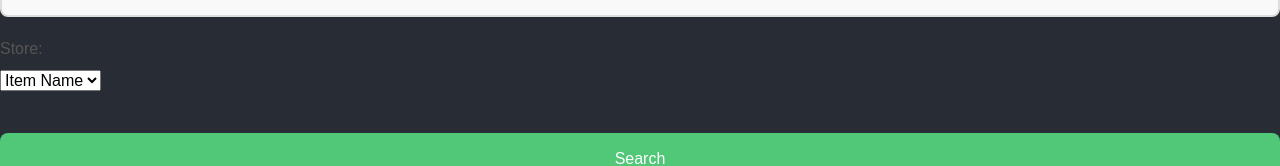
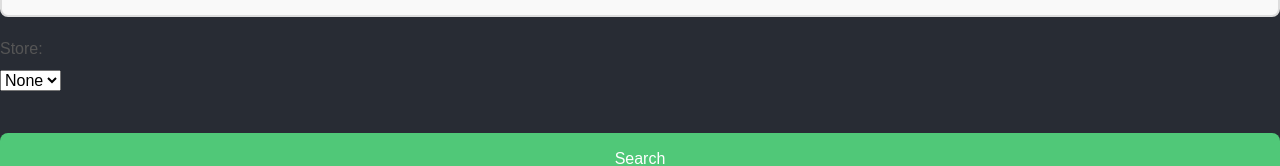
Before and after one commit to IntentusKristen/grocery-compare, a React (Create React App) app in the folder frontend/: page /search in a window 1280 px wide. Shown: the part 161-327 px from the top of the page. Built offline with nearby package versions, Linux system fonts and the light colour scheme.

Commit message:
Did basic filtering by store on frontend

```diff
--- a/frontend/src/pages/Search.tsx
+++ b/frontend/src/pages/Search.tsx
@@ -100,7 +100,7 @@ type GroceryItem = {
 
 const Search: React.FC<SearchProp> = () => {
   const [keyword, setKeyword] = useState('');
-  const [filter, setFilter] = useState('item');
+  const [filter, setFilter] = useState<GroceryItem[]>([]);
   const [found, setFound] = useState<GroceryItem[]>([]);
   const [stores, setStores] = useState([]);
 
@@ -151,7 +151,7 @@ const Search: React.FC<SearchProp> = () => {
           // {"product_id": 7, "price": 4.10, "store_id": 4, "date": "2025-03-04"}
       ]
 
-
+        setFilter(items)
         setFound(items);
       } catch (error) {
         console.error("Error fetching items:", error);
@@ -161,7 +161,19 @@ const Search: React.FC<SearchProp> = () => {
     fetchItems();
   };
   const handleFilter = (e: React.ChangeEvent<HTMLSelectElement>) => {
-    setFilter(e.target.value);
+    let items = []
+    if (e.target.value == "None"){
+      items = found
+    }
+    else{
+      for (let i = 0; i < found.length; i++){
+        if (found[i].store_id.toString() == e.target.value){
+          items.push(found[i])
+        }
+      }
+    }
+
+    setFilter(items)
   };
 
   return (
@@ -185,12 +197,13 @@ const Search: React.FC<SearchProp> = () => {
           <div className="form-group">
             <label htmlFor="filter">Store:</label>
             <select id="filter" onChange={handleFilter}>
-              <option value="item">Item Name</option>
-              <option value="store">Store</option>
-              <option value="test">Test</option>
+              <option value="None">None</option>
+              {found.map((item) => (
+                <option value={item.store_id}>{item.store_id}</option>
+              ))}
             </select>
           </div>
-          {found.map((item) => (
+          {filter.map((item) => (
             <div>
               <h2>{item.product_id}</h2>
               <h3>Store: {item.store_id}</h3>
```
